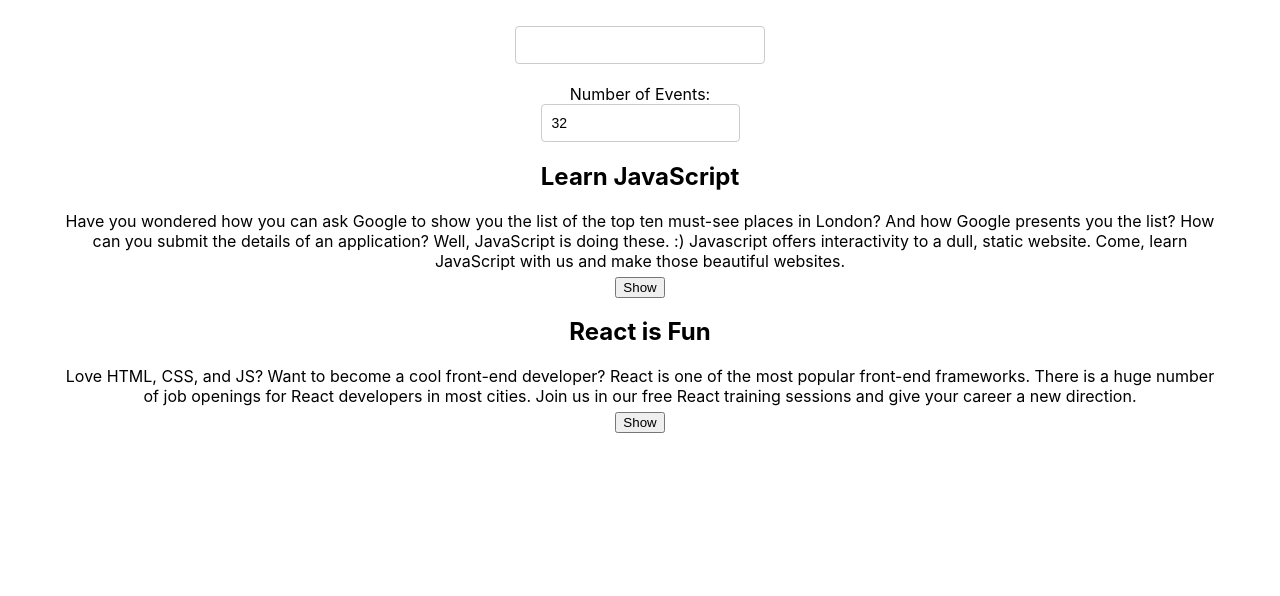
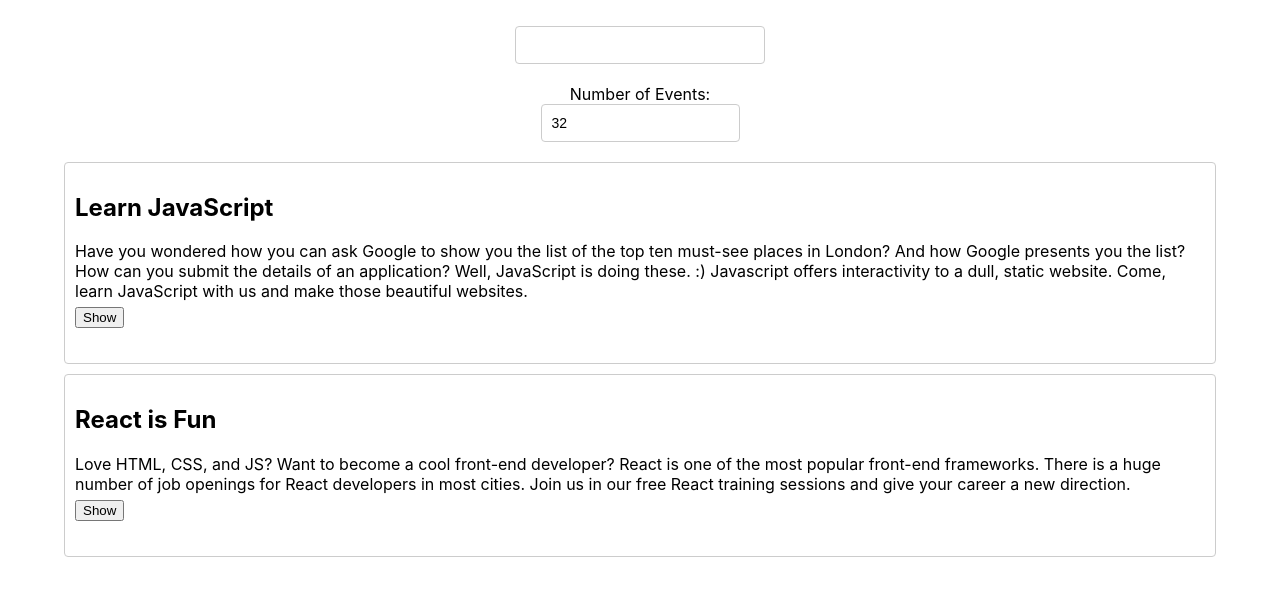
Before and after one commit to digital-solver/meetapp, a React (Create React App) app: page / in a window 1280 px wide. Shown: the top 596 px of the page. Built offline with nearby package versions, Linux system fonts and the light colour scheme.

Commit message:
Acceptance tests for scenario 1 written & passing

```diff
--- a/src/Event.js
+++ b/src/Event.js
@@ -19,7 +19,7 @@ export class Event extends Component {
   const { event } = this.props;
 
     return (
-      <div className='details__outer-container'>
+      <div className='details__outer-container event'>
         <h2>{event.summary}</h2>
         <p>{event.description}</p>
         <button className='details__toggle' onClick={this.clickHandler}>
```
Also changed, not shown: 1 other file (tests, documents, lock files or other folders).
